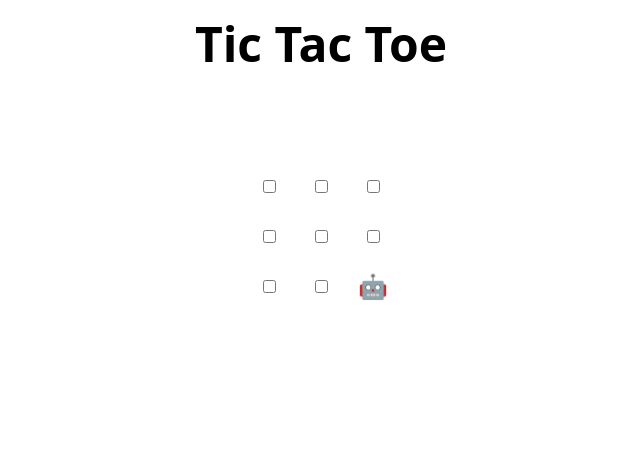
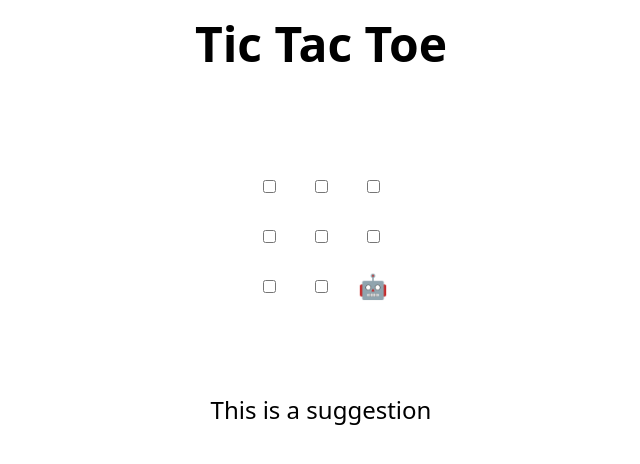
Before and after one commit to Boutheinahamdi/Introduction-to-github, a plain HTML site: page index.html in a window 1280 px wide. Shown: the whole page, without its empty margins (319-959 px from the left). Drawn offline with Linux system fonts and the light colour scheme.

Commit message:
Update index.html
this is a commit msg

```diff
--- a/index.html
+++ b/index.html
@@ -48,7 +48,7 @@
 </table>
 
 <h2 hidden>Game over, refresh to play again 🧑‍💻 🤖!</h2>
-
+This is a suggestion
 <script>
   // Initialization
   const boxes = Array.from(document.querySelectorAll('td'))
```
